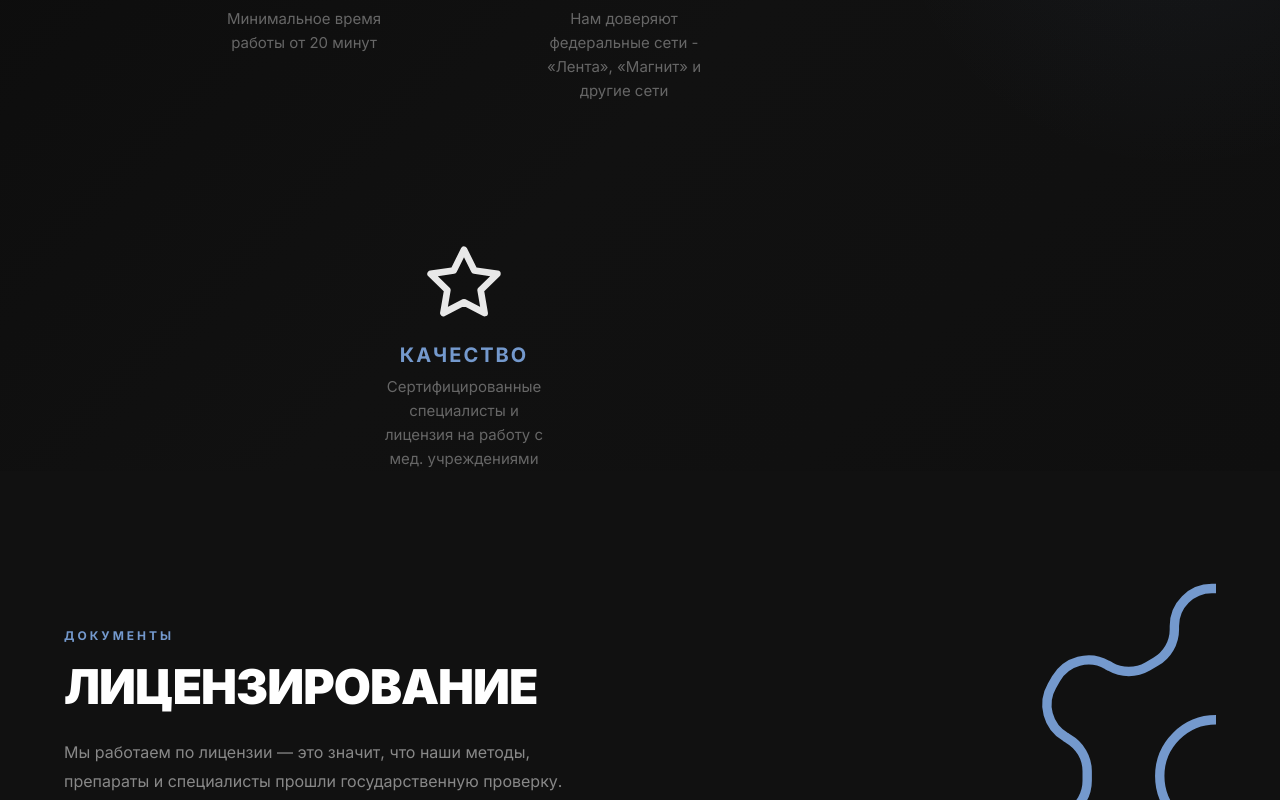
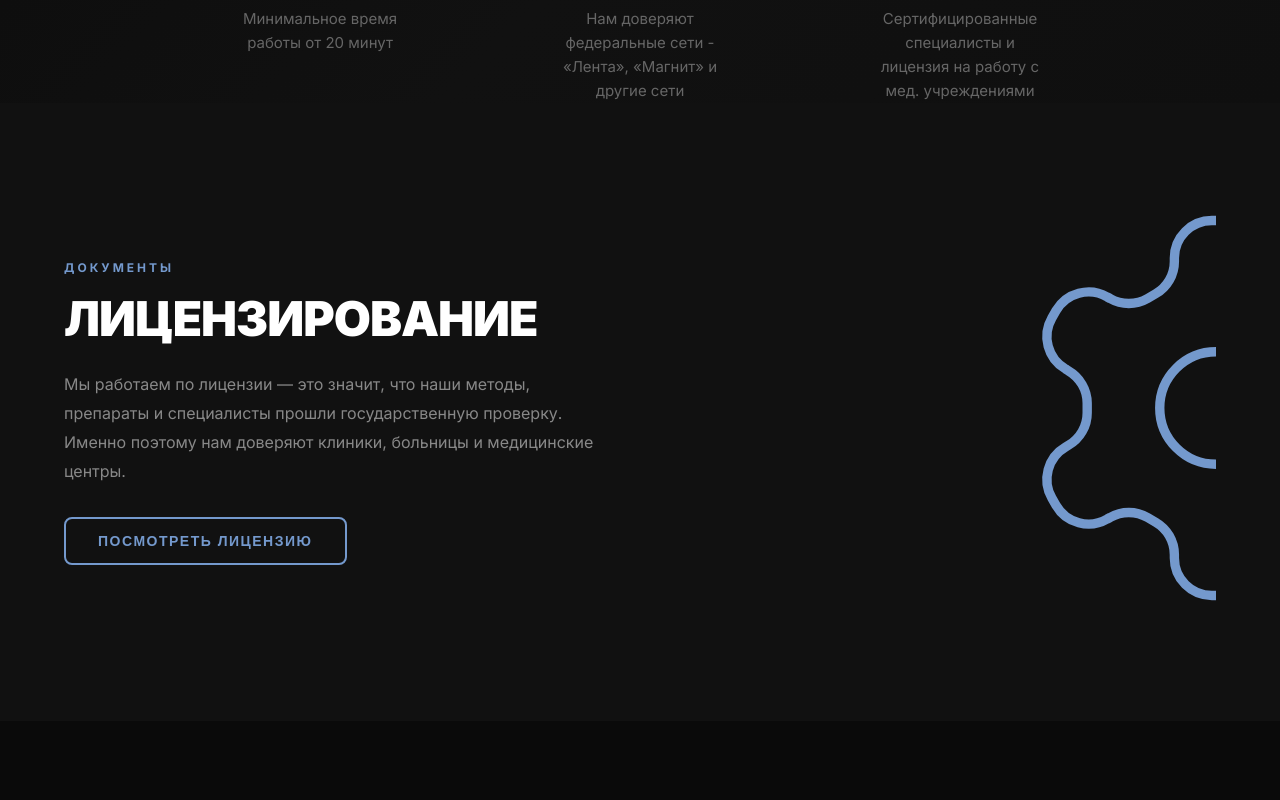
Before and after one commit to DaSnowLeopard/MASTER_web, a Next.js app: page / in a window 1280 px wide. Shown: the part 720-1520 px from the top of the page. Built offline with nearby package versions, Linux system fonts and the light colour scheme.

Commit message:
icons position

```diff
--- a/app/globals.css
+++ b/app/globals.css
@@ -152,6 +152,6 @@ a {
 
   .hero-icons {
     flex-direction: column !important;
-    align-items: center;
+    align-items: center !important;
   }
 }
--- a/components/Hero.js
+++ b/components/Hero.js
@@ -77,6 +77,7 @@ export default function Hero() {
               Наши услуги
             </a>
           </div>
+        </div>
 
           {/* Теги преимуществ */}
           <div className="hero-icons" style={{
@@ -113,7 +114,6 @@ export default function Hero() {
             ))}
           </div>
         </div>
-      </div>
     </section>
   );
 }
```
